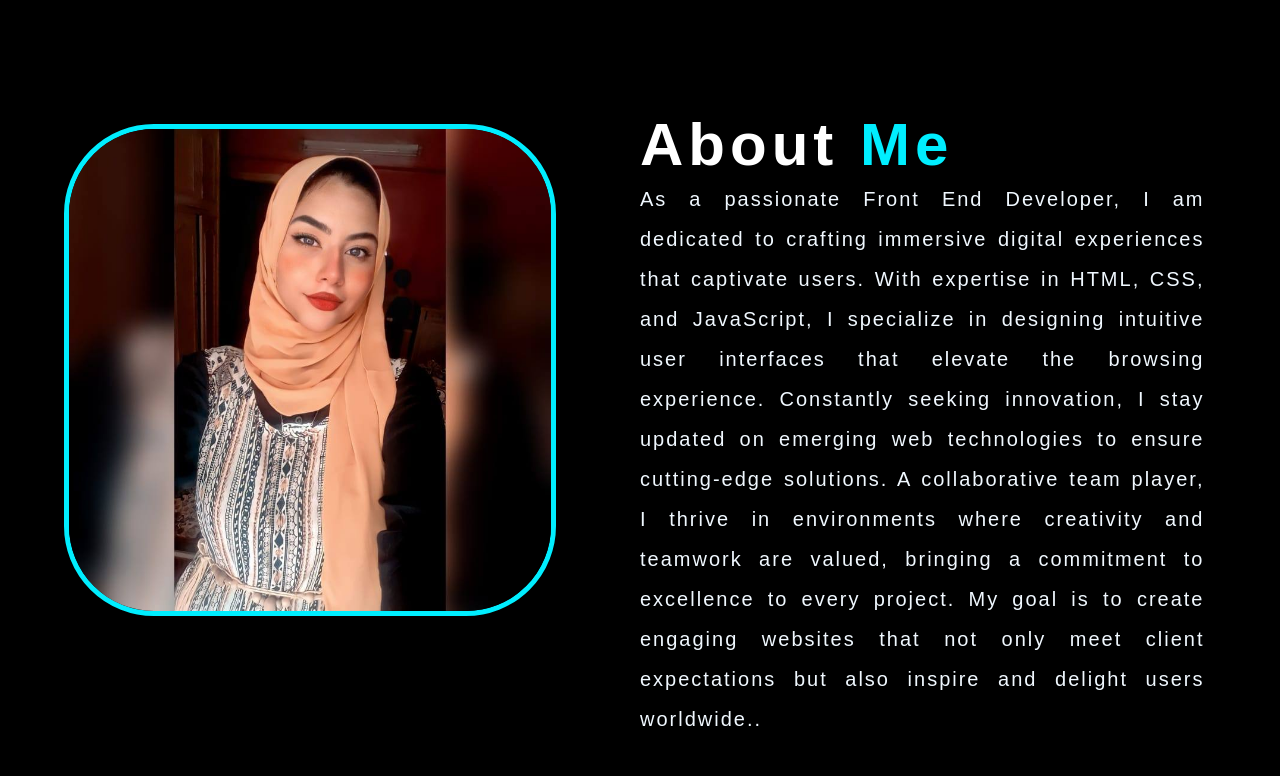
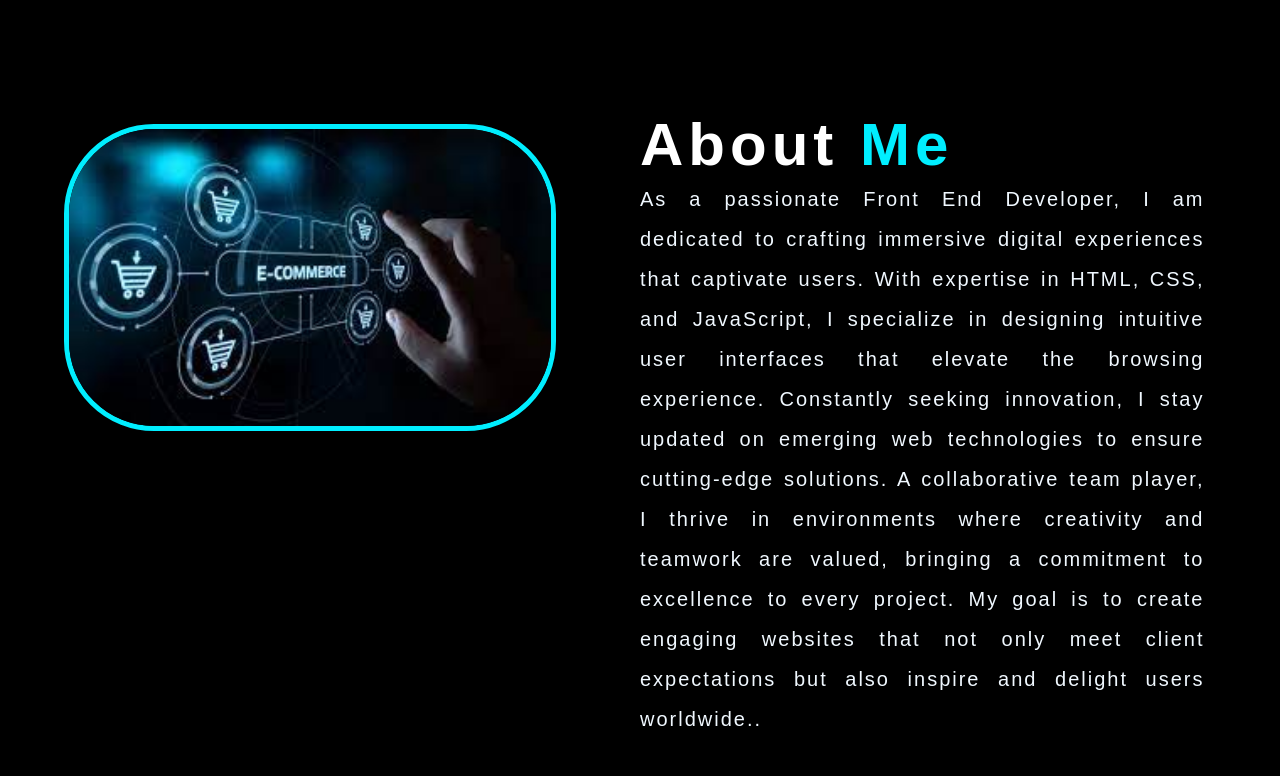
Before and after one commit to essraaamr2002/CodeAlpha_Portfolio, a plain HTML site: page index.html in a window 1280 px wide. Shown: the part 760-1536 px from the top of the page. Drawn offline with nearby package versions, Linux system fonts and the light colour scheme.

Commit message:
Update index.html

```diff
--- a/index.html
+++ b/index.html
@@ -51,7 +51,7 @@
         <section>
             <div class="about" id="About">
                 <div class="about-img">
-                    <img src="./image/es.jpg" class="abt-res">
+                    <img src="./image/download.jpeg" class="abt-res">
                 </div>
                 <div class="about-text">
                     <h2>About <span>Me</span></h2>
```
